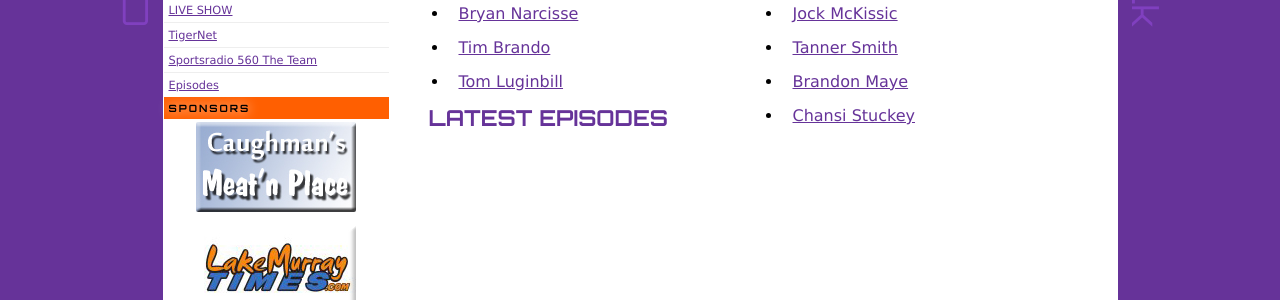
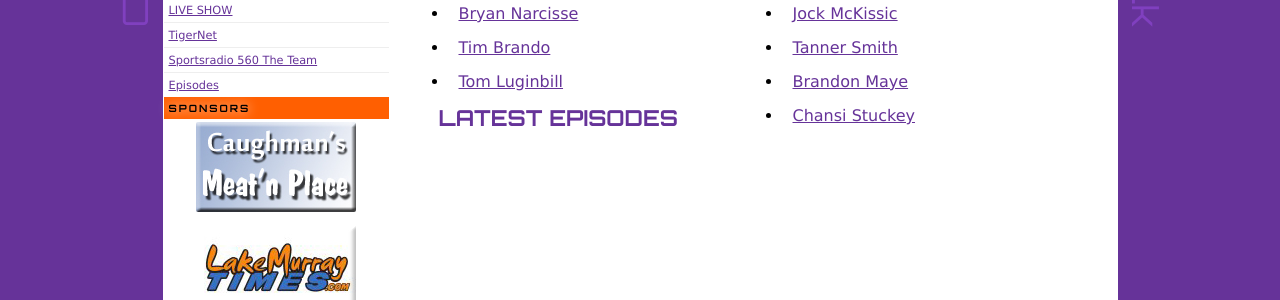
Before and after one commit to clemsonsportstalk/clemsonsportstalk, a Jekyll site: the page built from tnt/index.html, in a window 1280 px wide. Shown: the part 397-697 px from the top of the page. Built offline with Jekyll 4.4.1, drawn with Linux system fonts in a browser that asks for light colours; nearby versions of some CDN libraries; Markdown is read by kramdown in place of the engine named in the settings; comment, search, counter and statistics services are not loaded.

Commit message:
Update index.html

```diff
--- a/tnt/index.html
+++ b/tnt/index.html
@@ -103,7 +103,8 @@
 </div>
 
   </article>
-<br>
+
+<div class='pam'>
     <article>
 
       <h3>Latest Episodes</h3>
@@ -112,5 +113,5 @@
 
     </article>
   </div>
-
+ </div>
 </div>
```
